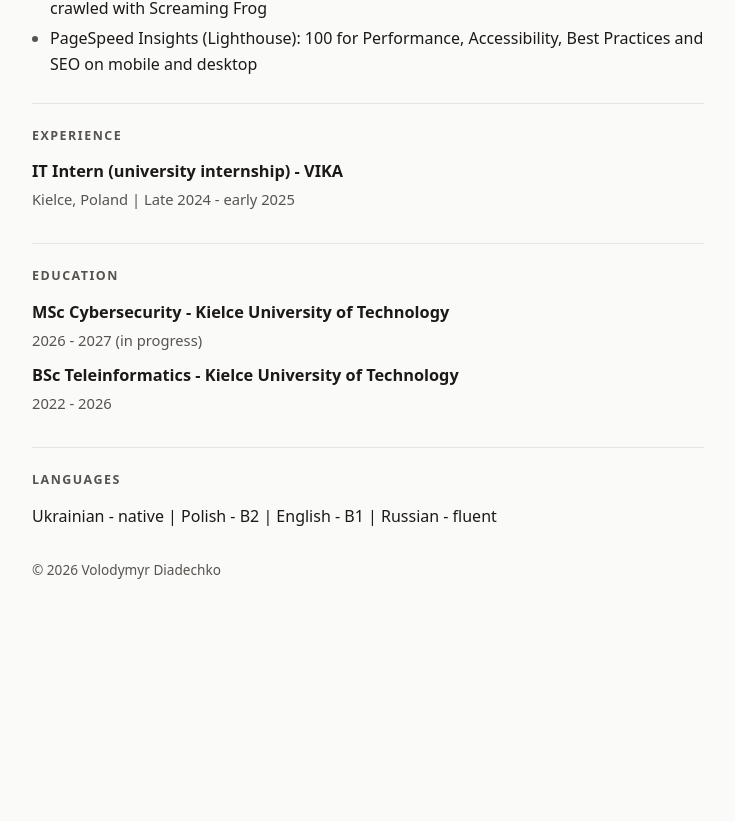
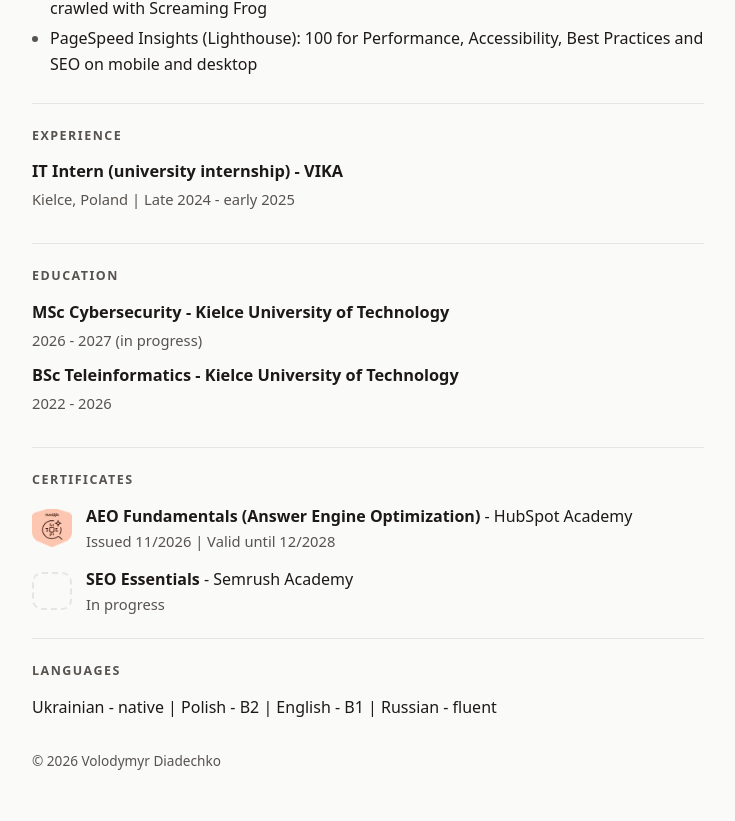
Before and after one commit to Cumen0/resume-site, a plain HTML site: page index.html in a window 1280 px wide. Shown: the part 1265-2086 px from the top of the page, without its empty margins (272-1007 px from the left). Before the commit the page ends 1895 px from the top, so only its background shows below. Drawn offline with Linux system fonts and the light colour scheme.

Commit message:
Add certificates section with HubSpot AEO Fundamentals badge
Co-Authored-By: Claude Opus 5.5 <noreply@anthropic.com>
Claude-Session: https://claude.ai/code/session_01XMoA7LU8VbkwfSfDiDye3o

```diff
--- a/index.html
+++ b/index.html
@@ -62,27 +62,36 @@ dt{font-weight:600}
 dd{margin:0;color:var(--fg)}
 .chips{display:flex;flex-wrap:wrap;gap:6px;list-style:none;padding:0;margin:0}
 .chips li{margin:0;padding:3px 11px;border-radius:999px;background:var(--chip);font-size:.88rem}
+.certs{list-style:none;padding:0;margin:0;display:grid;gap:12px}
+.certs li{display:flex;align-items:center;gap:14px;margin:0}
+.certs a{color:var(--fg)}
+.certs a:hover{color:var(--accent)}
+.certs .meta{margin:0}
+.badge{width:40px;height:38px;flex-shrink:0;object-fit:contain}
+.badge-pending{display:block;border:2px dashed var(--line);border-radius:10px}
 footer{color:var(--muted);font-size:.85rem;padding-top:8px;padding-bottom:48px}
 .print-only{display:none}
-@page{size:A4;margin:12mm 14mm}
+@page{size:A4;margin:10mm 13mm}
 @media print{
 :root{--bg:#fff;--card:#fff;--fg:#1c1917;--muted:#57534e;--line:#e7e5e4;--accent:#2563eb;--chip:#f1f5f9}
-body{font-size:9.6pt;line-height:1.4}
+body{font-size:9.3pt;line-height:1.35}
 main,header,footer{max-width:none;padding:0}
 header{padding-top:0;padding-bottom:6px}
 h1{font-size:19pt}
 .cta,footer{display:none}
 .print-only{display:list-item}
-.photo{width:92px;height:92px;border:0;box-shadow:none}
+.photo{width:84px;height:84px;border:0;box-shadow:none}
 .contacts{gap:2px 14px;font-size:9.4pt}
 h2{margin:0 0 6px}
 h3{font-size:10.5pt}
 .meta{font-size:9.4pt;margin:0 0 4px}
-section{padding:7px 0;break-inside:avoid}
+section{padding:5px 0;break-inside:avoid}
 ul{margin-top:3px}
 dl{gap:3px 14px;grid-template-columns:104px 1fr}
 .chips{gap:4px}
 .chips li{padding:1px 8px;font-size:8.8pt}
+.certs{gap:5px}
+.badge{width:26px;height:25px}
 a{color:inherit}
 }
 @media (max-width:560px){
@@ -161,6 +170,26 @@ dd{margin-bottom:10px}
     <p class="meta">2022 - 2026</p>
   </section>
 
+  <section aria-labelledby="certificates">
+    <h2 id="certificates">Certificates</h2>
+    <ul class="certs">
+      <li>
+        <img class="badge" src="/hubspot-aeo-badge.png" width="40" height="38" alt="HubSpot Academy AEO Fundamentals badge" loading="lazy">
+        <div>
+          <a href="/hubspot-aeo-certificate.jpg"><strong>AEO Fundamentals (Answer Engine Optimization)</strong> - HubSpot Academy</a>
+          <p class="meta">Issued 11/2026 | Valid until 12/2028</p>
+        </div>
+      </li>
+      <li>
+        <span class="badge badge-pending" aria-hidden="true"></span>
+        <div>
+          <strong>SEO Essentials</strong> - Semrush Academy
+          <p class="meta">In progress</p>
+        </div>
+      </li>
+    </ul>
+  </section>
+
   <section aria-labelledby="languages">
     <h2 id="languages">Languages</h2>
     <p>Ukrainian - native | Polish - B2 | English - B1 | Russian - fluent</p>
```
Also changed, not shown: hubspot-aeo-badge.png (added), hubspot-aeo-certificate.jpg (added), 1 other file.
